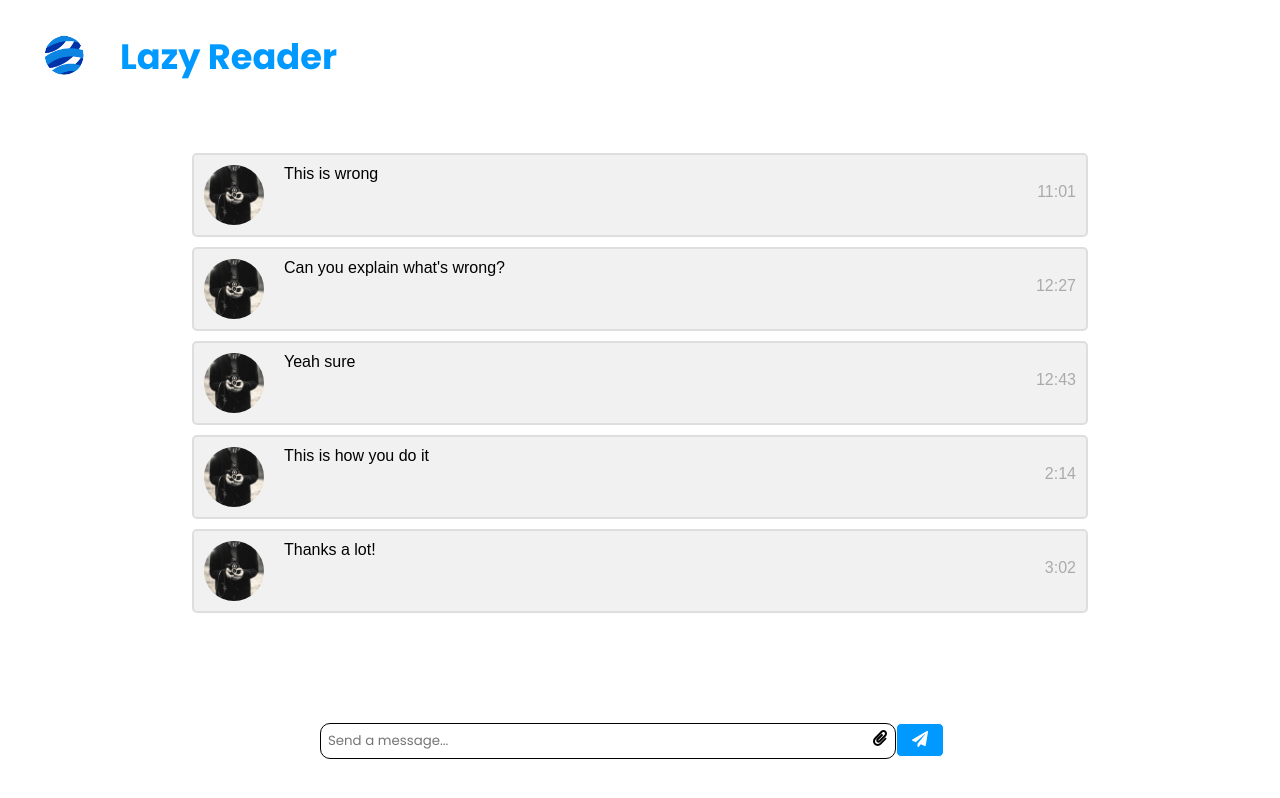
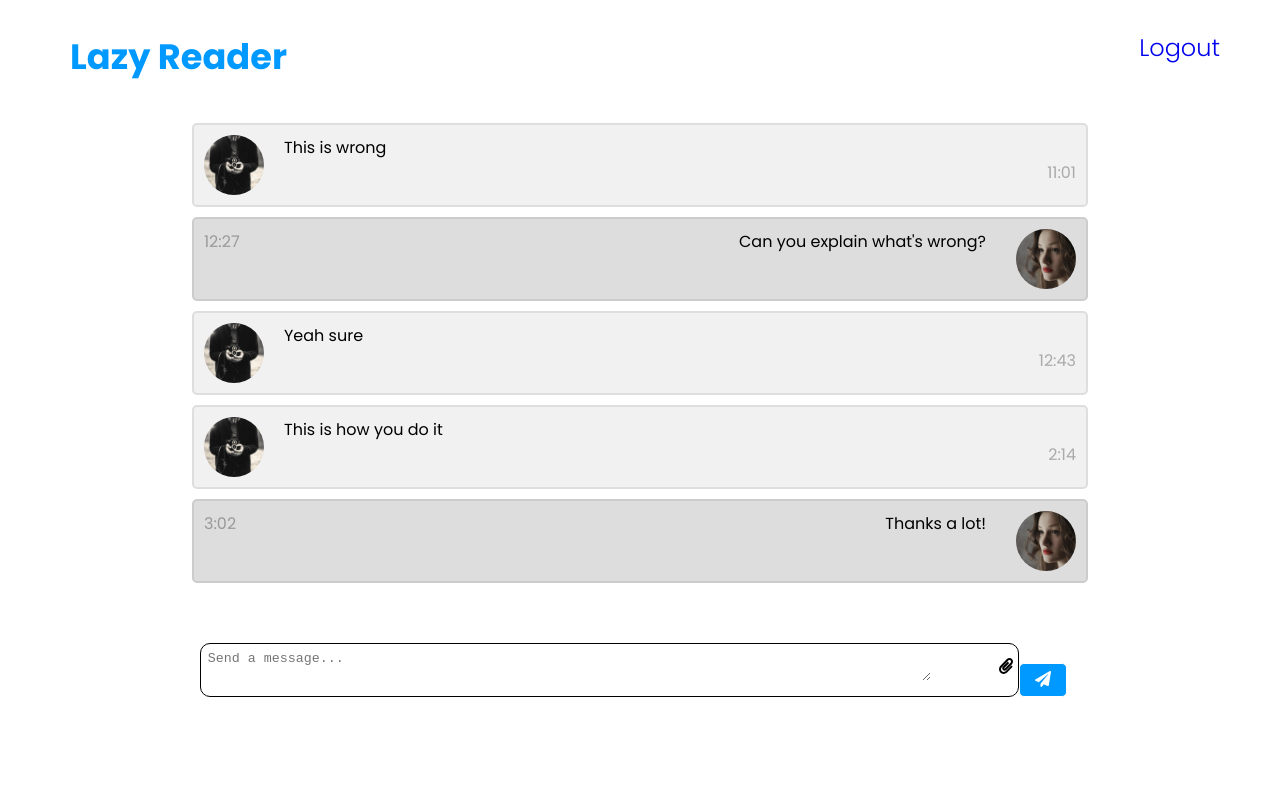
Before and after one commit to Cha195/LazyReader-Frontend, a React (Create React App) app: page /course/1/forum/1 in a window 1280 px wide. Built offline with nearby package versions, Linux system fonts and the light colour scheme.

Commit message:
Integrate backend for login, register, search

```diff
--- a/src/App.css
+++ b/src/App.css
@@ -28,7 +28,7 @@
 
 .background {
   position: absolute;
-  top: -6%;
+  top: -9%;
   z-index: -1;
   width: 100%;
   overflow: hidden;
--- a/src/Components/Forum/AddThread.js
+++ b/src/Components/Forum/AddThread.js
@@ -1,11 +1,11 @@
 import React, { useState } from 'react'
-import { useHistory } from 'react-router-dom'
+// import { useHistory } from 'react-router-dom'
 import Header from '../Header'
 
 const AddThread = ({ match }) => {
   const [title, setTitle] = useState('')
   const [message, setMessage] = useState('')
-  const history = useHistory()
+  //const history = useHistory()
 
   const handleClick = () => {
     console.log(match.params)
--- a/src/Components/Forum/Forum.js
+++ b/src/Components/Forum/Forum.js
@@ -1,7 +1,6 @@
 import React, { useState } from 'react'
 import { Link, useHistory } from 'react-router-dom'
 import './index.css'
-import logo from '../../Assets/logo.png'
 import searchFailed from '../../Assets/searchFailed.svg'
 
 const ThreadList = [
@@ -40,8 +39,8 @@ const Forum = () => {
 
   const threadCard = (thread) => {
     return (
-      <div className='card'>
-        <h2>{thread.id} | {thread.name}</h2>
+      <div className='card' key={thread.id}>
+        <h2>{thread.name}</h2>
         <div style={{ display: 'flex' }}>
           <h2 style={{ marginRight: '10px' }}>{thread.comments}</h2>
           <Link className='link' to={`./forum/${thread.id}`} type='button'>Open</Link>
@@ -71,9 +70,11 @@ const Forum = () => {
 
   return (
     <div style={{ maxHeight: '100vh' }}>
-      <div className='login-header'>
-        <img src={logo} alt='logo'/>
+      <div className='login-header'  style={{ display: 'flex', justifyContent: 'space-between' }}>
         <h1 style={{ color: '#0099ff' }} className='title'>Lazy Reader</h1>
+        <h2 style={{ color: '#0099ff', marginRight: '60px', fontWeight: '300' }}>
+          <a style={{ textDecoration: 'none' }} href='/'>Logout</a>
+        </h2>
       </div>
       <div className='forum-body'>
         <div className='search-box'>
--- a/src/Components/Forum/ThreadPage.js
+++ b/src/Components/Forum/ThreadPage.js
@@ -1,57 +1,65 @@
 import React, { useState } from 'react'
 import './index.css'
-import logo from '../../Assets/logo.png'
 import searchFailed from '../../Assets/searchFailed.svg'
-import avatar from '../../Assets/bandmember.jpg'
+import avatar1 from '../../Assets/bandmember.jpg'
+import avatar2 from '../../Assets/avatar_g2.jpg'
 import { FontAwesomeIcon } from '@fortawesome/react-fontawesome'
 import { faPaperclip, faPaperPlane } from '@fortawesome/free-solid-svg-icons'
 
 const CommentList = [
   {
     'id': '1',
+    'userId': '12345',
+    'username': 'Mark',
     'message': 'This is wrong',
     'time': '11:01'
   },
   {
     'id': '2',
+    'userId': '12346',
+    'username': 'Julie',
     'message': "Can you explain what's wrong?",
     'time': '12:27'
   },
   {
     'id': '3',
+    'userId': '12345',
+    'username': 'Mark',
     'message': 'Yeah sure',
     'time': '12:43'
   },
   {
     'id': '4',
+    'userId': '12345',
+    'username': 'Mark',
     'message': 'This is how you do it',
     'time': '2:14'
   },
   {
     'id': '5',
+    'userId': '12346',
+    'username': 'Julie',
     'message': 'Thanks a lot!',
     'time': '3:02'
   }
 ]
 
 const ThreadPage = () => {
-  // const {
-  //   params: { threadId }
-  // } = match
   const [message, setMessage] = useState('')
+  const [image, setImage] = useState(null)
   const commentCard = (comment) => {
-    // if (comment.user.id === user.id) {
-    //   return (
-    //     <div className="container darker">
-    //       <img src="/w3images/avatar_g2.jpg" alt="Avatar" className="right" style={{ width:'100%'}} />
-    //       <p>{comment.message}</p>
-    //       <span class="time-left">{comment.time}</span>
-    //     </div>
-    //   )
-    // }
+    if (comment.userId === '12346') {
       return (
-      <div className="commentContainer">
-        <img src={avatar} alt="Avatar" style={{ width:'100%'}} />
+        <div className='commentContainer darker'>
+          <img src={avatar2} alt="Avatar" className='right' style={{ width:'100%'}} />
+          <p className='right'>{comment.message}</p>
+          <span className='time-left'>{comment.time}</span>
+        </div>
+      )
+    }
+    return (
+      <div className="commentContainer" key={CommentList.id}>
+        <img src={avatar1} alt="Avatar" style={{ width:'100%'}} />
         <p style={{ alignItems: 'center' }}>{comment.message}</p>
         <span className="time-right">{comment.time}</span>
       </div>
@@ -59,20 +67,27 @@ const ThreadPage = () => {
   }
 
   const handleUpload = (event) => {
-
+    setImage(URL.createObjectURL(event.target.files[0]))
   }
 
   const handleChange = (event) => {
     setMessage(event.target.value)
   }
 
+  const handleClick = () => {
+    console.log(message)
+    console.log(image)
+  }
+
   return (
-    <div style={{ maxHeight: '100vh' }}>
-      <div className='login-header'>
-        <img alt='logo' src={logo} />
+    <div style={{ height: '100vh', overflow: 'auto', paddingBottom: '20px' }}>
+      <div className='login-header' style={{ display: 'flex', justifyContent: 'space-between' }}>
         <h1 style={{ color: '#0099ff' }} className='title'>Lazy Reader</h1>
+        <h2 style={{ color: '#0099ff', marginRight: '60px', fontWeight: '300' }}>
+          <a style={{ textDecoration: 'none' }} href='/'>Logout</a>
+        </h2>
       </div>
-      <div className='forum-body' style={{ height: 'calc(100vh - 250px)', marginBottom: '30px' }}>
+      <div style={{ height: 'calc(100vh - 300px)', marginBottom: '30px' }}>
         {
           (CommentList.length) ?
             <div className='resultBox'>
@@ -85,8 +100,14 @@ const ThreadPage = () => {
           </div>
         }
       </div>
-      <div className='message-box'>
-        <input
+      <div>
+        <div style={{ width: '80%', marginLeft: '10%', display: 'flex' }}>
+          <div className='message-box' style={{ overflow: 'auto' }}>
+            <div className='chip' style={{ display: (image !== null) ? 'block' : 'none' }}>
+              <img src={image} alt='' style={{ width: '30%' }} />
+              <span className="closebtn" onClick={()=> setImage(null)}>&times;</span>
+            </div>
+            <textarea
               className='message-input'
               placeholder="Send a message..."
               value={message}
@@ -105,9 +126,11 @@ const ThreadPage = () => {
               style={{ display: 'none' }}
               onChange={handleUpload}
             />
-        <button type="submit" className="send-button">
+          </div>
+          <button style={{ marginTop: '20px' }} type="submit" className="send-button" onClick={handleClick}>
             <FontAwesomeIcon icon={faPaperPlane} />
           </button>
+        </div>
       </div>
     </div>
   )
--- a/src/Components/Forum/index.css
+++ b/src/Components/Forum/index.css
@@ -1,6 +1,5 @@
 .body {
   margin-top: 130px;
-  height: calc(100vh - 300px);
   width: 100%;
 }
 
@@ -136,33 +135,66 @@ button {
   margin-right:0;
 }
 
+.commentContainer p.right {
+  float: right;
+  margin-left: 20px;
+  margin-right:10px;
+}
+
 .time-right {
   float: right;
+  bottom: 0;
   color: #aaa;
 }
 
 .time-left {
   float: left;
+  bottom: 0;
   color: #999;
 }
 
 .message-box {
-  margin-left: 25%;
-  width: 50%;
+  width: 80%;
+  margin-left: 7%;
+  padding: 7px;
+  border-radius: 10px;
+  border: 1px solid black;
+  position: relative;
 }
 
 .message-input {
   width: 90%;
-  padding: 7px;
-  border-radius: 10px;
-  border: 1px solid black;
   position: relative;
   outline: none;
+  border: none;
 }
 
 .image-button {
   position: absolute;
-  left: calc(70% - 23px);
-  bottom: 49px;
+  right: 5px;
+  top: 10px;
   cursor: pointer;
 }
+
+a:visited {
+  text-decoration: none;
+  color: #0099ff
+}
+
+.chip {
+  padding: 0 25px;
+  background-color: #f1f1f1;
+}
+
+.closebtn {
+  padding-left: 10px;
+  color: #888;
+  font-weight: bold;
+  float: right;
+  font-size: 20px;
+  cursor: pointer;
+}
+
+.closebtn:hover {
+  color: #000;
+}
--- a/src/Components/Header.js
+++ b/src/Components/Header.js
@@ -5,11 +5,11 @@ const Header = () => {
   return (
     <div>
       <div className='background'>
-        <svg xmlns="http://www.w3.org/2000/svg" viewBox="0 0 1440 320"><path fill="#0099ff" fill-opacity="2" d="M0,320L80,277.3C160,235,320,149,480,149.3C640,149,800,235,960,250.7C1120,267,1280,213,1360,186.7L1440,160L1440,0L1360,0C1280,0,1120,0,960,0C800,0,640,0,480,0C320,0,160,0,80,0L0,0Z"></path></svg>
+        <svg xmlns="http://www.w3.org/2000/svg" viewBox="0 0 1440 320"><path fill="#0099ff" fillOpacity="2" d="M0,320L80,277.3C160,235,320,149,480,149.3C640,149,800,235,960,250.7C1120,267,1280,213,1360,186.7L1440,160L1440,0L1360,0C1280,0,1120,0,960,0C800,0,640,0,480,0C320,0,160,0,80,0L0,0Z"></path></svg>
       </div>
       <div className='header'>
         <h1 style={{ color: 'white' }} className='title'>Lazy Reader</h1>
-        <a href='/' className='logout'>Logout</a>
+        <a href='/' style={{ color: 'white' }} className='logout'>Logout</a>
       </div>
     </div>
   )
--- a/src/Components/Home.js
+++ b/src/Components/Home.js
@@ -14,8 +14,8 @@ const Home = () => {
           <h1>A one-stop solution to all your academic problems!</h1>
           <h3>Online materials needed for your courses are available.</h3>
           <div>
-            <a className='home-link' href='/login'>Login</a>
-            <a className='home-link' href='/register' style={{ marginLeft: '30px' }}>Register</a>
+            <a className='home-link' style={{ color: 'white' }} href='/login'>Login</a>
+            <a className='home-link' href='/register' style={{ marginLeft: '30px', color: 'white' }}>Register</a>
           </div>
         </div>
         <img alt='discuss' src={Discuss} className='home-image' />
--- a/src/Components/ReourcePage/SearchPage.js
+++ b/src/Components/ReourcePage/SearchPage.js
@@ -1,36 +1,36 @@
-import React, { useState } from 'react'
+import React, { useState, useEffect } from 'react'
 import { Link } from 'react-router-dom'
 import Header from '../Header'
 import './index.css'
 import search from '../../Assets/search.svg'
 import searchFailed from '../../Assets/searchFailed.svg'
 
-const courseList = [
-  {
-    'id': 'CSE1007',
-    'name': 'Java'
-  },
-  {
-    'id': 'CSE3001',
-    'name': 'Software Engineering'
-  },
-  {
-    'id': 'CSE2004',
-    'name': 'Database Management System'
-  },
-  {
-    'id': 'CSE1004',
-    'name': 'Network And Communication'
-  },
-  {
-    'id': 'CSE3009',
-    'name': 'Internet of Things'
-  }
-]
-
 const SearchPage = () => {
   const [searchText, setSearchText] = useState('')
+  const [courseList, setCourseList] = useState([])
   const [courses, setCourses] = useState([])
+
+  useEffect(() => {
+    const getData = async () => {
+      await fetch('http://localhost:5000/course', {
+        method: 'GET'
+      })
+      .then((res) => {
+        if(res.status === 200) {
+          return res.json()
+        }
+      })
+      .then((res) => {
+        setCourseList(res.map((e) => {
+          return {
+            id: e.courseId,
+            name: e.courseName
+          }
+        }))
+      })
+    }
+    getData()
+  }, [])
 
   const courseCard = (course) => {
     return (
@@ -44,7 +44,6 @@ const SearchPage = () => {
   const handleChange = (event) => {
     setSearchText(event.target.value)
     courseArray = courseList.map(element => {
-      console.log(element['id'])
       if(element['id'].toLowerCase().includes(event.target.value) || element['name'].toLowerCase().includes(event.target.value)) {
         return element
       }
@@ -52,8 +51,7 @@ const SearchPage = () => {
     })
     courseArray = courseArray.filter(element => {
       return element !== undefined;
-   })
-    console.log(courseArray)
+    })
     setCourses(courseArray)
   }
 
--- a/src/Components/auth/Login.js
+++ b/src/Components/auth/Login.js
@@ -1,8 +1,44 @@
-import React from 'react'
+import React, { useState } from 'react'
+import { useHistory } from 'react-router-dom'
 import wave from '../../Assets/login-wave.svg'
 import './index.css'
 
 const Login = () => {
+  const history = useHistory()
+  const [email, setEmail] = useState('')
+  const [password, setPassword] = useState('')
+
+  const handleChange = (event) => {
+    if(event.target.name === 'email') {
+      setEmail(event.target.value)
+    } else {
+      setPassword(event.target.value)
+    }
+  }
+
+  const onSubmit = async (event) => {
+    event.preventDefault()
+
+    const data = {
+      email,
+      password
+    }
+
+    fetch('http://localhost:5000/login', {
+      method: 'POST',
+      headers: {
+        'Content-Type': 'application/json'
+      },
+      body: JSON.stringify(data)
+    })
+    .then((res) => {
+      console.log(res)
+      if(res.status === 200) {
+        history.push('/search')
+      }
+    })
+  }
+
   return (
     <div>
       <div className='login-header'>
@@ -13,15 +49,18 @@ const Login = () => {
           <h2 className="title">Sign in</h2>
           <div className="input-field">
             <i className="fas fa-user"></i>
-            <input type="text" placeholder="Username" />
+            <input type="text" name='email' onChange={handleChange} placeholder="Email" />
           </div>
           <div className="input-field">
             <i className="fas fa-lock"></i>
-            <input type="password" placeholder="Password" />
+            <input type="password" name='password' onChange={handleChange} placeholder="Password" />
           </div>
-          <p style={{ margin: '10px 0' }}>Forgot password?</p>
-          <input type="submit" value="Login" className="btn solid" />
-          <p className="social-text">Do not have an account? <a href='/register' style={{textDecoration: 'none', cursor: 'pointer', color: '#0099ff'}}>Sign Up</a></p>
+          <p style={{ margin: '10px 0' }}><a href='/' style={{ textDecoration: 'none' }}>Forgot password?</a></p>
+          <input type="submit" onClick={onSubmit} value="Login" className="btn solid" />
+          <p className="social-text">
+            Do not have an account?
+            <a href='/register' style={{textDecoration: 'none', cursor: 'pointer', color: '#0099ff'}}> Sign Up</a>
+          </p>
         </form>
       </div>
       <img alt='wave' src={wave} className='login-wave'/>
--- a/src/Components/auth/Register.js
+++ b/src/Components/auth/Register.js
@@ -1,8 +1,53 @@
-import React from 'react'
+import React, { useState } from 'react'
+import { useHistory } from 'react-router'
 import './index.css'
 import wave from '../../Assets/login-wave.svg'
 
 const Register = () => {
+  const history = useHistory()
+  const [username, setUsername] = useState('')
+  const [email, setEmail] = useState('')
+  const [password, setPassword] = useState('')
+  const [error, setError] = useState('')
+  const [disabled, setDisabled] = useState(false)
+
+  const handleChange = (event) => {
+    setError('')
+    if(event.target.name === 'username') {
+      setUsername(event.target.value)
+    } else if (event.target.name === 'email') {
+      setEmail(event.target.value)
+    } else {
+      setPassword(event.target.value)
+    }
+  }
+
+  const onSubmit = async (event) => {
+    event.preventDefault()
+    setDisabled(true)
+    const data = {
+      email,
+      password
+    }
+
+    fetch('http://localhost:5000/register', {
+      method: 'POST',
+      headers: {
+        'Content-Type': 'application/json'
+      },
+      body: JSON.stringify(data)
+    })
+    .then((res) => {
+      console.log(res)
+      if(res.status === 200) {
+        history.push('/search')
+      } else {
+        setError(res)
+        setDisabled(false)
+      }
+    })
+  }
+
   return(
     <div>
       <div className='login-header'>
@@ -12,18 +57,22 @@ const Register = () => {
         <h2 className="title">Sign up</h2>
         <div className="input-field">
           <i className="fas fa-user"></i>
-          <input type="text" placeholder="Username" />
+          <input type="text" name='username' onChange={handleChange} placeholder="Username" />
         </div>
         <div className="input-field">
           <i className="fas fa-envelope"></i>
-          <input type="email" placeholder="Email" />
+          <input type="email" name='email' onChange={handleChange} placeholder="Email" />
         </div>
         <div className="input-field">
           <i className="fas fa-lock"></i>
-          <input type="password" placeholder="Password" />
+          <input type="password" name='password' onChange={handleChange} placeholder="Password" />
         </div>
-        <input type="submit" className="btn" value="Sign up" />
-        <p className="social-text">Already have an account? <a href='/login' style={{textDecoration: 'none', cursor: 'pointer', color: '#0099ff' }}>Sign In</a></p>
+        <p style={{ textAlign: 'center', color: 'red' }}>{error}</p>
+        <input type="submit" onClick={onSubmit} className="btn" value="Sign up" disabled={disabled} />
+        <p className="social-text">
+          Already have an account?
+          <a href='/login' style={{textDecoration: 'none', cursor: 'pointer', color: '#0099ff' }}> Sign In</a>
+        </p>
       </form>
       <img alt='wave' src={wave} className='login-wave'/>
     </div>
```
Also changed, not shown: src/Assets/avatar_g2.jpg (added). Lines whose indentation alone changed are shown as unchanged.
